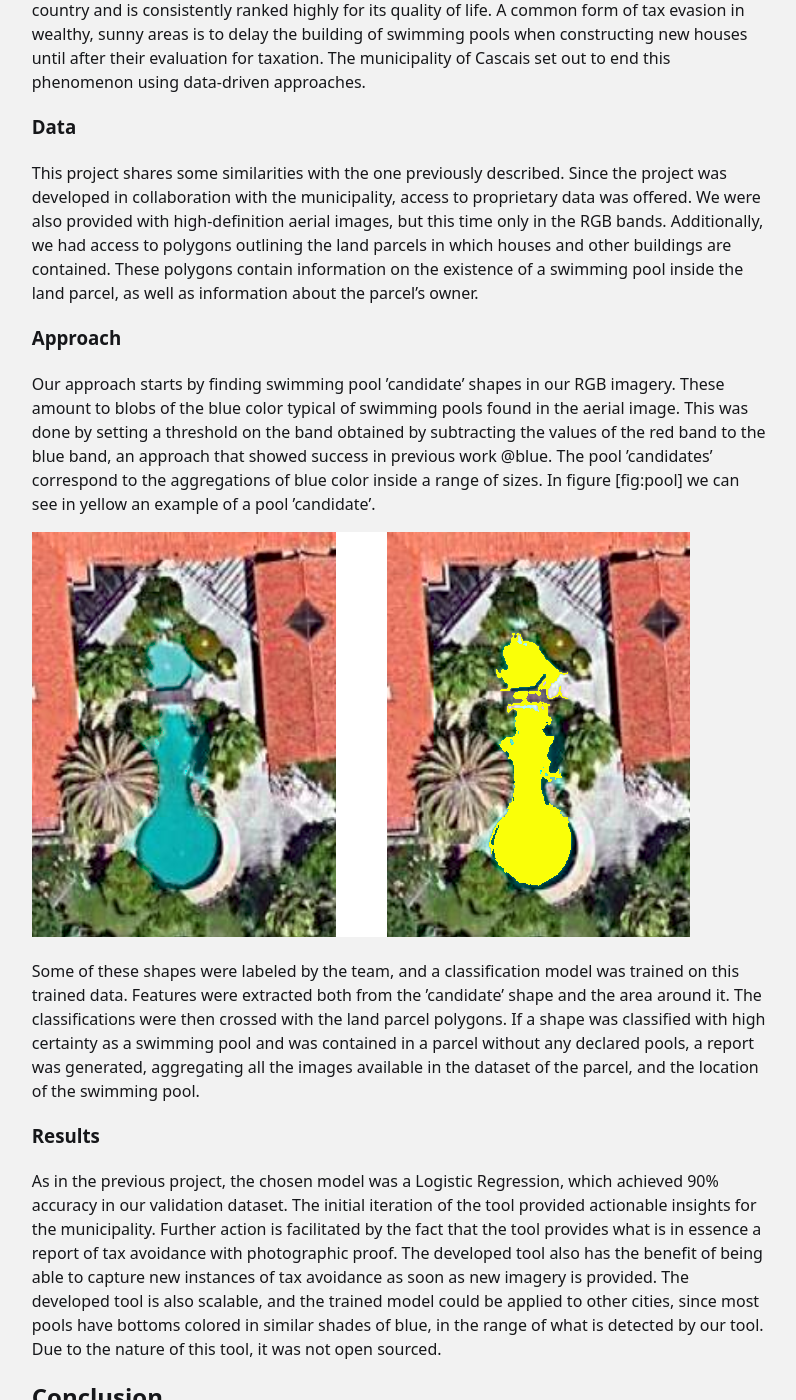
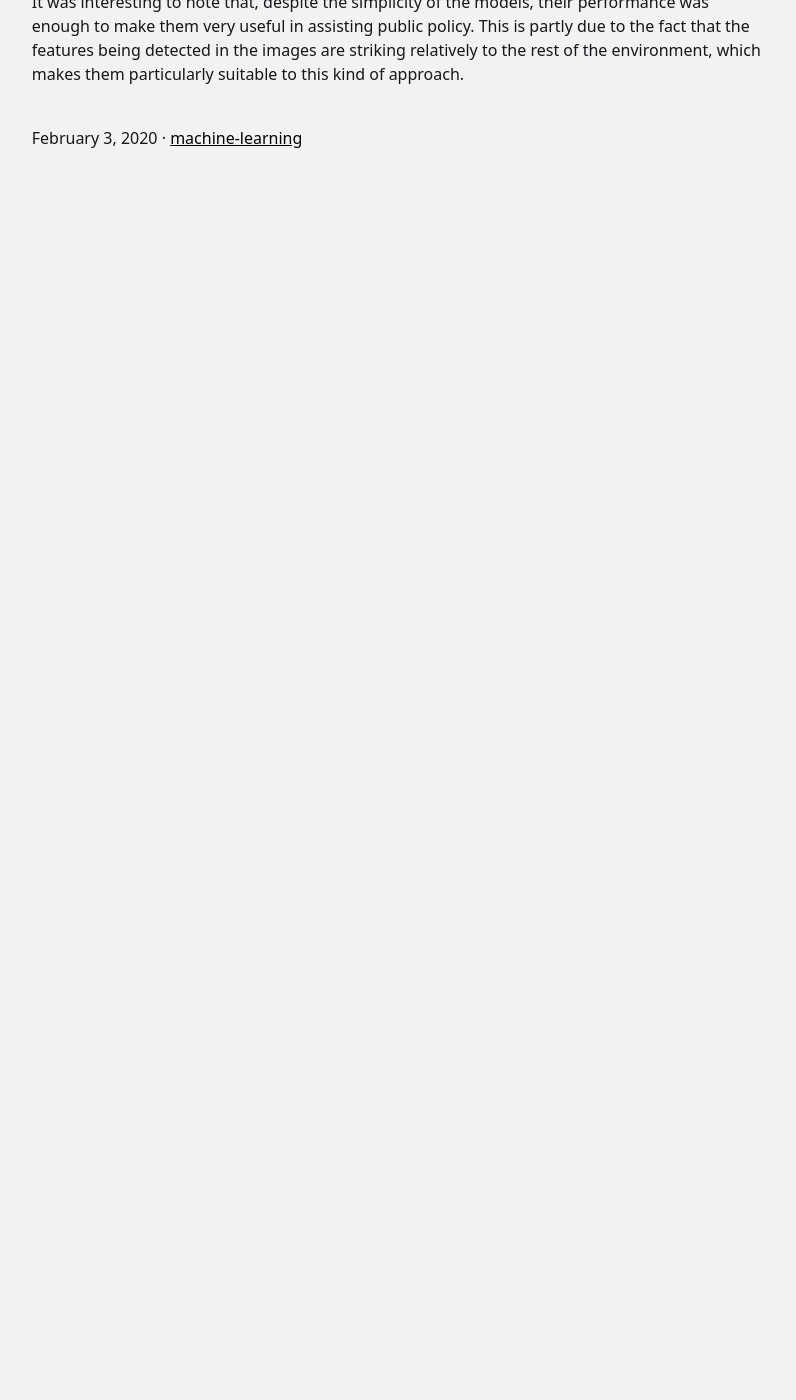
Before and after one commit to fernandeslouro/blog, a Jekyll site: the page built from _posts/2020-02-03-machine-learning-for-public-policy.md, in a window 1280 px wide and 1400 px high, scrolled down 2928 px. Shown: the whole window, without its empty margins (321-1117 px from the left). Built offline with Jekyll 4.4.1, drawn with Linux system fonts in a browser that asks for light colours; after the commit the page ends 3174 px from its top, so only the background shows below that; some of the changed text lies outside the part shown.

Commit message:
Update 2020-02-03-machine-learning-for-public-policy.md

```diff
--- a/_posts/2020-02-03-machine-learning-for-public-policy.md
+++ b/_posts/2020-02-03-machine-learning-for-public-policy.md
@@ -1,6 +1,6 @@
 ---
 layout: post
-title: Two Machine Learning Projects to Assist in Public Policy
+title: Detecting Green Rooftops in Rotterdam
 description: This is a one line long test for my first post
 summary: Options to learn to code online.
 tags: [machine-learning]
@@ -42,25 +42,6 @@ Were this project developed today, I would start by experimenting with Deep Lear
 
 Our initial version of the tool was open sourced under a permissive license @rotterdam.
 
-## Detection of Unlicensed Swimming Pools in Cascais, Portugal
-
-Cascais is a municipality in the Lisbon District of Portugal, located on the Portuguese Riviera. An important tourist destination, the municipality is one of the wealthiest in the Iberian Peninsula. It has one of the most expensive real estate markets and one of the highest costs of living in the country and is consistently ranked highly for its quality of life. A common form of tax evasion in wealthy, sunny areas is to delay the building of swimming pools when constructing new houses until after their evaluation for taxation. The municipality of Cascais set out to end this phenomenon using data-driven approaches.
-
-### Data
-
-This project shares some similarities with the one previously described. Since the project was developed in collaboration with the municipality, access to proprietary data was offered. We were also provided with high-definition aerial images, but this time only in the RGB bands. Additionally, we had access to polygons outlining the land parcels in which houses and other buildings are contained. These polygons contain information on the existence of a swimming pool inside the land parcel, as well as information about the parcel’s owner.
-
-### Approach
-
-Our approach starts by finding swimming pool ’candidate’ shapes in our RGB imagery. These amount to blobs of the blue color typical of swimming pools found in the aerial image. This was done by setting a threshold on the band obtained by subtracting the values of the red band to the blue band, an approach that showed success in previous work @blue. The pool ’candidates’ correspond to the aggregations of blue color inside a range of sizes. In figure [fig:pool] we can see in yellow an example of a pool ’candidate’.
-
-![A pool ’candidate’.](/assets/images/pool.png)
-
-Some of these shapes were labeled by the team, and a classification model was trained on this trained data. Features were extracted both from the ’candidate’ shape and the area around it. The classifications were then crossed with the land parcel polygons. If a shape was classified with high certainty as a swimming pool and was contained in a parcel without any declared pools, a report was generated, aggregating all the images available in the dataset of the parcel, and the location of the swimming pool.
-
-### Results
-
-As in the previous project, the chosen model was a Logistic Regression, which achieved 90% accuracy in our validation dataset. The initial iteration of the tool provided actionable insights for the municipality. Further action is facilitated by the fact that the tool provides what is in essence a report of tax avoidance with photographic proof. The developed tool also has the benefit of being able to capture new instances of tax avoidance as soon as new imagery is provided. The developed tool is also scalable, and the trained model could be applied to other cities, since most pools have bottoms colored in similar shades of blue, in the range of what is detected by our tool. Due to the nature of this tool, it was not open sourced.
 
 ## Conclusion
 
```
